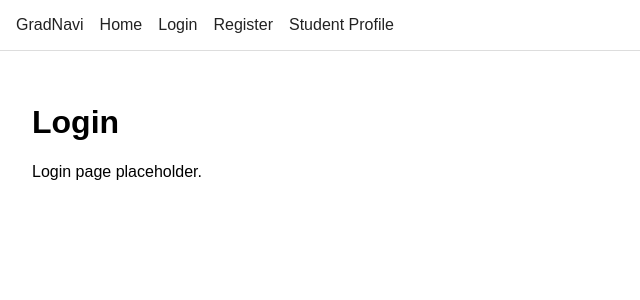
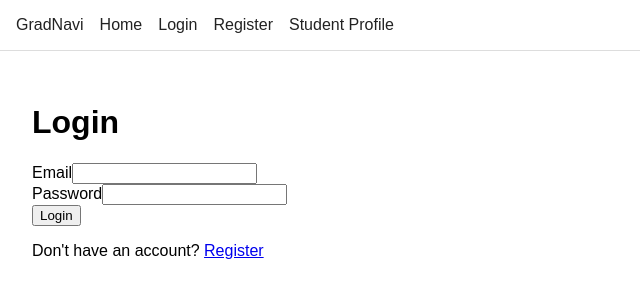
Before and after one commit to JeraldBucud/GradNavi, a React app in the folder frontend/: page /login in a window 1280 px wide. Shown: the top 300 px of the page, without its empty margins (0-640 px from the left). Built offline with nearby package versions, Linux system fonts and the light colour scheme; the HTML template or start-up script is replaced by a standard one.

Commit message:
feat: add login form structure and validation

```diff
--- a/frontend/src/pages/LoginPage.jsx
+++ b/frontend/src/pages/LoginPage.jsx
@@ -1,8 +1,55 @@
+import { useState } from 'react'
+import { Link } from 'react-router'
+
 function LoginPage() {
+  const [email, setEmail] = useState('')
+  const [password, setPassword] = useState('')
+  const [error, setError] = useState('')
+
+  function handleSubmit(event) {
+    event.preventDefault()
+
+    if (!email || !password) {
+      setError('Email and password are required.')
+      return
+    }
+
+    setError('')
+  }
+
   return (
     <main>
       <h1>Login</h1>
-      <p>Login page placeholder.</p>
+
+      <form onSubmit={handleSubmit}>
+        <div>
+          <label htmlFor="email">Email</label>
+          <input
+            id="email"
+            type="email"
+            value={email}
+            onChange={(event) => setEmail(event.target.value)}
+          />
+        </div>
+
+        <div>
+          <label htmlFor="password">Password</label>
+          <input
+            id="password"
+            type="password"
+            value={password}
+            onChange={(event) => setPassword(event.target.value)}
+          />
+        </div>
+
+        {error && <p>{error}</p>}
+
+        <button type="submit">Login</button>
+      </form>
+
+      <p>
+        Don&apos;t have an account? <Link to="/register">Register</Link>
+      </p>
     </main>
   )
 }
```
